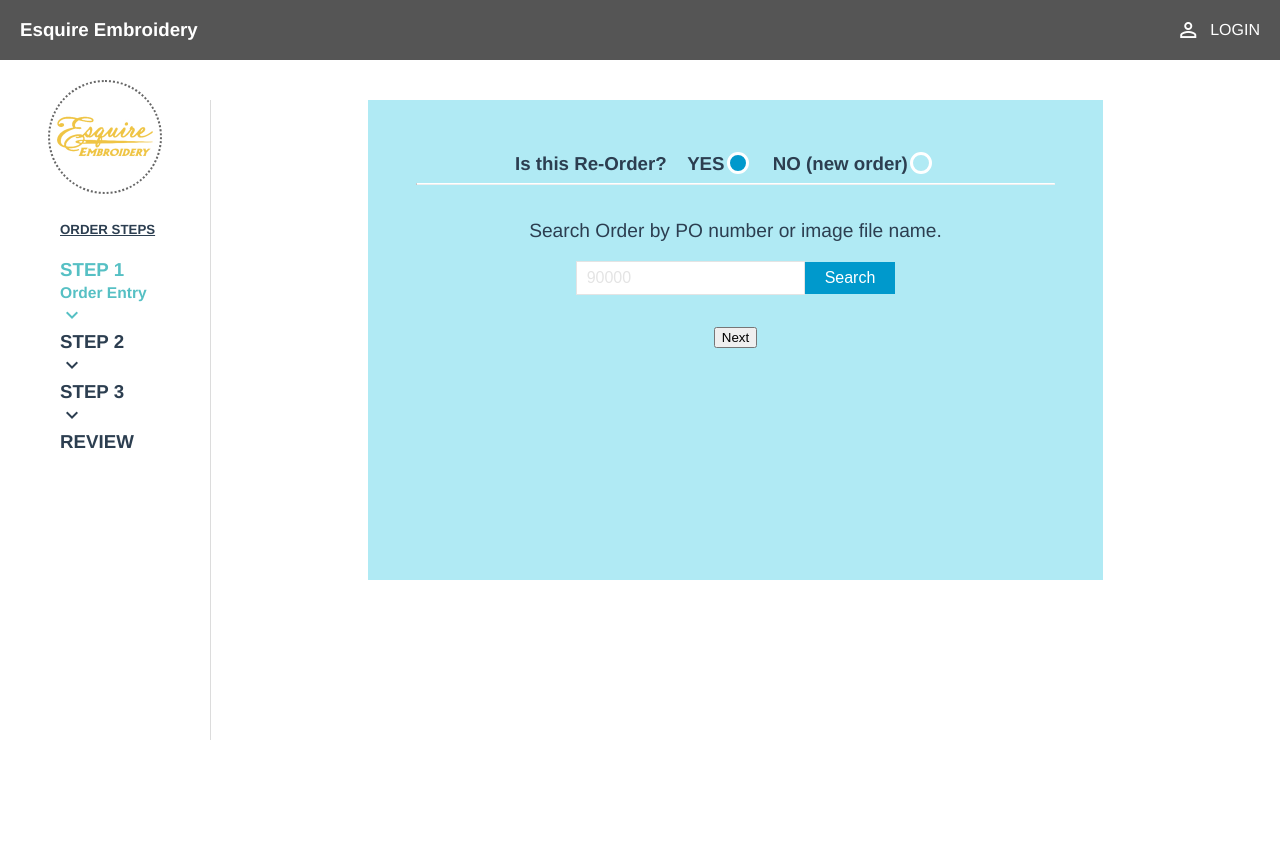
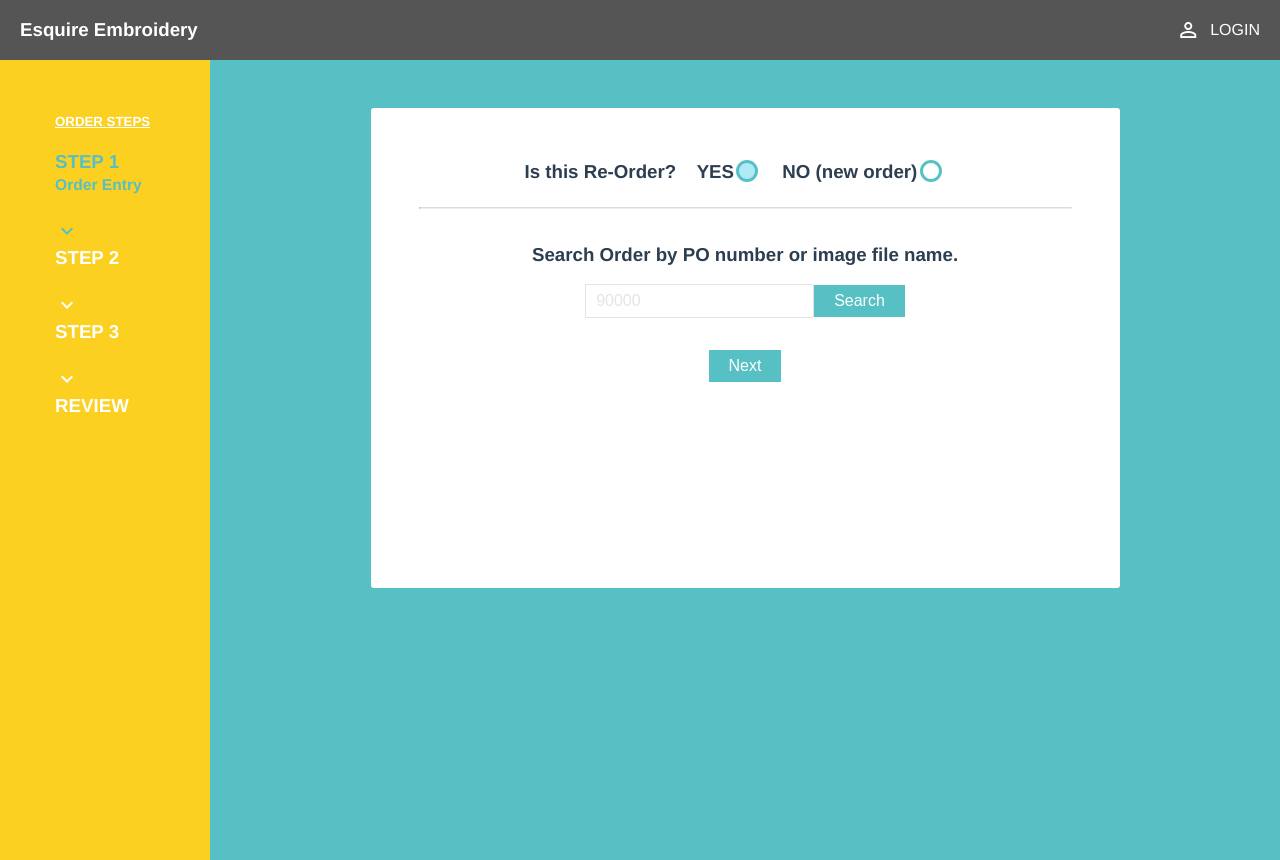
Before and after one commit to okabe-san/esquire_order, a Vue app: page /#/entry in a window 1280 px wide. Before the commit the page ends 800 px from the top, so only its background shows below. Built offline with nearby package versions, Linux system fonts and the light colour scheme; what vue-clip would draw is missing.

Commit message:
update form style background color

```diff
--- a/src/App.vue
+++ b/src/App.vue
@@ -7,11 +7,6 @@
           <i class="material-icons">perm_identity</i>
         </span>
         LOGIN
-      </div>
-      <div class="logo_wrapper">
-        <div class="logo">
-          <img src="./assets/logo.png">
-        </div>
       </div>
     </header>
     <router-view/>
--- a/src/assets/css/button_lib.css
+++ b/src/assets/css/button_lib.css
@@ -2,7 +2,7 @@ button {
   padding: 7px 20px 6.5px;
   font-size: 16px;
   color: white;
-  background: #0099cc;
+  background: #56c0c4;
   border: none;
 }
 button:hover {
--- a/src/assets/css/main_lib.css
+++ b/src/assets/css/main_lib.css
@@ -8,12 +8,11 @@ p {
   font-size: 1.2rem;
 }
 hr {
-  border-top: 1px solid #fff;
+  border-top: 1px solid #dcdcdc;
 }
 header {
   align-items: center;
   width: 100%;
-  margin-bottom: 40px;
   color: #fff;
 }
 body {
@@ -88,7 +87,7 @@ input {
 }
 input:focus {
     outline: none !important;
-    border: 1px solid #555;
+    border: 1px solid #999;
 }
 input::placeholder {
     color: #e4e4e4;
@@ -107,12 +106,11 @@ input[type=radio] {
   left: -1.5rem;
   height: 1rem;
   width: 1rem;
-  border: 3px solid #fff;
+  border: 3px solid #56c0c4;
   border-radius: 50%;
   -webkit-transition: all 0.25s linear;
 }
 input[type=radio]:checked + .radio {
-
   border-radius: 50%;
-  background: #0099cc;
+  background: #b0eaf4;
 }
--- a/src/assets/css/order_lib.css
+++ b/src/assets/css/order_lib.css
@@ -1,4 +1,4 @@
-h1, h3 {
+h1 {
   margin: 0;
 }
 
@@ -11,9 +11,11 @@ h1, h3 {
 section {
   box-sizing: border-box;
   width: 210px;
-  padding-top: 100px;
-  padding-left: 60px;
+  padding-top: 2rem;
+  padding-left: 55px;
   text-align: left;
+  color: #fff;
+  background: #fcd020;
 }
 .step {
   color: #56c0c4;
@@ -23,9 +25,9 @@ section {
 main {
   box-sizing: border-box;
   flex: 1;
-  margin-right: 20px;
-  min-height: 80vh;
-  border-left: 1px solid #dcdcdc;
+  min-height: 100vh;
+  padding-bottom: 3rem;
+  background: #56c0c4;
 }
 .form_wrapper {
   display: flex;
@@ -36,6 +38,8 @@ main {
   box-sizing: border-box;
   width: 70%;
   min-height: 60vh;
+  margin-top: 3rem;
   padding: 3rem;
-  background: #b0eaf4;
+  background: #fff;
+  border-radius: 3px;
 }
--- a/src/components/LogIn.vue
+++ b/src/components/LogIn.vue
@@ -1,5 +1,10 @@
 <template>
   <div>
+    <div class="logo_wrapper">
+      <div class="logo">
+        <img src="../assets/logo.png">
+      </div>
+    </div>
     <div class="body">
       <h2>CUSTOMER LOGIN</h2>
       <div class="login-wrapper">
@@ -91,12 +96,12 @@ export default {
   width: 250px;
 }
 .body {
-    padding: 1rem 6rem;
+  padding: 3rem 6rem;
 }
 .login-wrapper {
   display: flex;
   justify-content: center;
-    padding-right: 30px;
+  padding-right:
 }
 .login {
   width: 250px;
--- a/src/components/OrderEntry.vue
+++ b/src/components/OrderEntry.vue
@@ -115,7 +115,11 @@ export default {
 </script>
 
 <style scoped>
+@import '../assets/css/button_lib.css';
 @import '../assets/css/order_lib.css';
+h3 {
+  margin: 0 0 1.5rem;
+}
 .order_entry {
   padding-top: .5rem;
 }
--- a/src/components/details/ReOrder.vue
+++ b/src/components/details/ReOrder.vue
@@ -1,7 +1,7 @@
 <template>
   <div>
     <!-- search/select order -->
-    <p>Search Order by PO number or image file name.</p>
+    <h3>Search Order by PO number or image file name.</h3>
     <input type="text" placeholder="90000">
     <button @click="search">Search</button>
 
@@ -19,7 +19,7 @@
     <hr v-if="orderPicked">
 
     <!-- show order details -->
-    <p v-if="orderPicked">Order Detail</p>
+    <h3 v-if="orderPicked">Order Detail</h3>
     <div class="order_wrapper" v-for="(detail, index) in orderPicked.items" :key="index">
 
       <!-- edit item -->
@@ -57,11 +57,10 @@
 
     <!-- add item  -->
     <div v-if="orderPicked">
-      <p>Need to add new item(s) to this order?</p>
-
-      <table>
+      <h3>Need to add new item(s) to this order?</h3>
+      <table style="width:100%">
         <thead>
-          <tr>
+          <tr style="color:#56c0c4">
             <th>Item</th>
             <th>Location</th>
             <th>Quantity</th>
```
Lines whose indentation alone changed are shown as unchanged.
